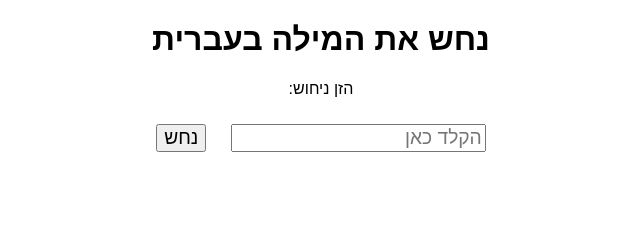
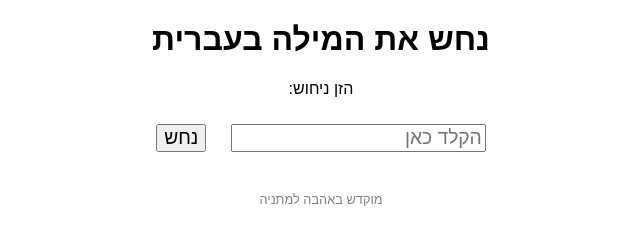
Before and after one commit to ellicko/Hebrew_Alphaguess, a plain HTML site: page index.html in a window 1280 px wide. Shown: the full height of the page, 319-959 px from the left. Drawn offline with Linux system fonts and the light colour scheme.

Commit message:
Add files via upload

```diff
--- a/index.html
+++ b/index.html
@@ -22,6 +22,11 @@
         .hidden {
             display: none;
         }
+        footer {
+            margin-top: 30px;
+            font-size: 0.8em;
+            color: gray;
+        }
     </style>
 </head>
 <body>
@@ -33,6 +38,10 @@
     <div id="feedback"></div>
     <button id="newGame" class="hidden">התחל משחק חדש</button>
 
+    <footer>
+        מוקדש באהבה למתניה
+    </footer>
+
     <script src="script.js"></script>
 </body>
 </html>
```
